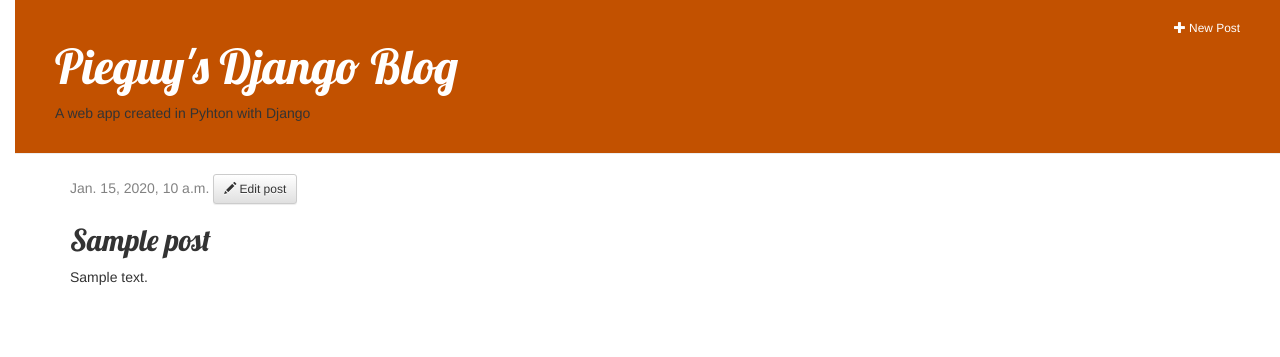
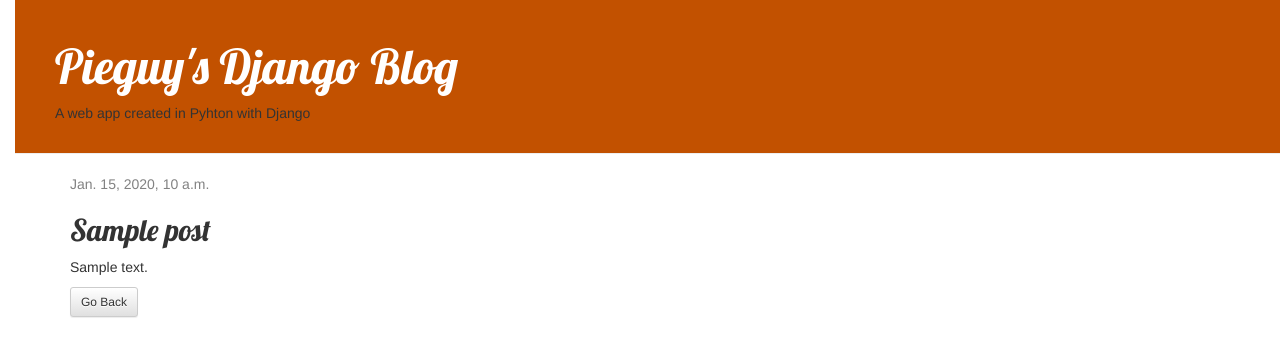
Before and after one commit to 3point14guy/django_blog, a Django app: template blog/templates/blog/post_detail.html in a window 1280 px wide. Shown: the top 357 px of the page. Run offline with Django 3.2, Linux system fonts and the light colour scheme; the template is opened without the code that fills it: most values are stand-ins (such as "Sample title", 1, 10 or a date in 2020); some libraries are stand-ins or nearby versions.

Commit message:
hide new and edit for non users, add back buttons

```diff
--- a/blog/templates/blog/base.html
+++ b/blog/templates/blog/base.html
@@ -12,7 +12,9 @@
   </head>
   <body>
     <div class="page-header">
-      <a href="{% url 'post_new' %}" class="top-menu"><small><span class="glyphicon glyphicon-plus"></span> New Post</small></a>
+      {% if user.is_authenticated %}
+        <a href="{% url 'post_new' %}" class="top-menu"><small><span class="glyphicon glyphicon-plus"></span> New Post</small></a>
+      {% endif %}
       <h1>Pieguy's Django Blog</h1>
       <p>A web app created in Pyhton with Django</p>
 
--- a/blog/templates/blog/post_detail.html
+++ b/blog/templates/blog/post_detail.html
@@ -5,11 +5,17 @@
     {% if post.published_date %}
       <div class="date">
         {{ post.published_date }}
-        <a class="btn btn-default btn-sm" href="{% url 'post_edit' pk=post.pk %}"><span class="glyphicon glyphicon-pencil"></span> Edit post</a>
+        {% if user.is_authenticated %}
+          <a class="btn btn-default btn-sm" href="{% url 'post_edit' pk=post.pk %}"><span class="glyphicon glyphicon-pencil"></span> Edit post</a>
+        {% endif %}
       </div>
     {% endif %}
 
     <h2>{{ post.title }}</h2>
     <p>{{ post.text|linebreaksbr }}</p>
+    <input class="btn btn-default btn-sm" type=button value="Go Back" onClick="javascript:history.go(-1);">
   </div>
+
+
+
 {% endblock %}
--- a/blog/templates/blog/post_edit.html
+++ b/blog/templates/blog/post_edit.html
@@ -7,4 +7,5 @@
     {{ form.as_p }}
     <button type="submit" class="save btn btn-default">Save</button>
   </form>
+  <input class="btn btn-default btn-sm" type=button value="Go Back" onClick="javascript:history.go(-1);">
 {% endblock %}
```
